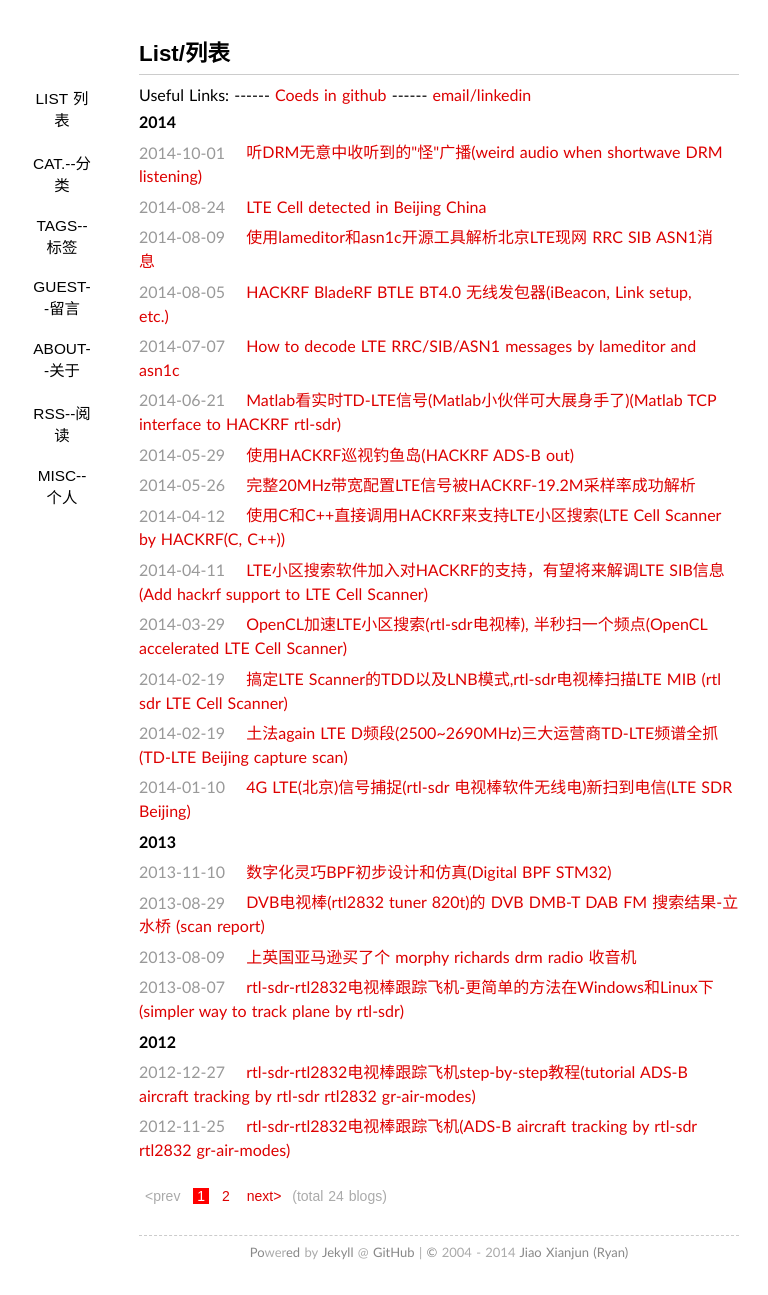
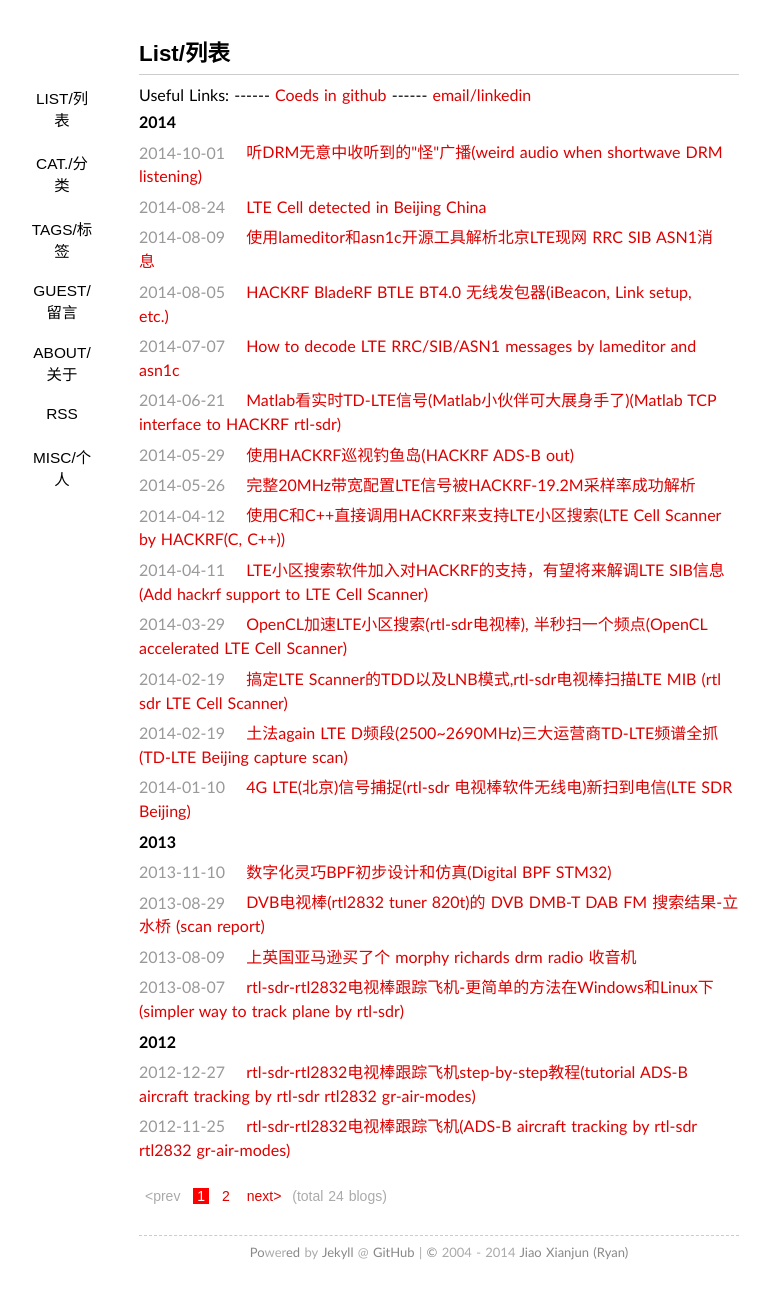
Before and after one commit to sdr-x/sdr-x.github.io, a Jekyll site: the page built from index.html, in a window 1280 px wide. Shown: the whole page, without its empty margins (201-969 px from the left). Built offline with Jekyll 4.4.1, drawn with Linux system fonts in a browser that asks for light colours; some web fonts are replaced; Markdown is read by kramdown in place of the engine named in the settings; the list of posts is cut into pages by our own code.

Commit message:
Update default.html

```diff
--- a/_layouts/default.html
+++ b/_layouts/default.html
@@ -17,14 +17,14 @@
         <h1>{{ page.title }}</h1>
         </header>
         <nav>
-        <span><a title="List     列表" class="" href="/">List     列表</a></span>
-        <span><a title="Cat.--分类" class="" href="/categories/">Cat.--分类</a></span>
-        <span><a title="Tags--标签" class="" href="/tags/">Tags--标签</a></span>
+        <span><a title="List/列表" class="" href="/">List/列表</a></span>
+        <span><a title="Cat./分类" class="" href="/categories/">Cat./分类</a></span>
+        <span><a title="Tags/标签" class="" href="/tags/">Tags/标签</a></span>
         <!--<span><a title="Links" class="" href="/links/">Links</a></span>-->
-        <span><a title="Guest--留言" class="" href="/guestbook/">Guest--留言</a></span>
-        <span><a title="About--关于" class="" href="/about/">About--关于</a></span>
-        <span><a title="RSS--阅读" class="" href="/feed/" target="_blank">RSS--阅读</a></span>
-        <span><a title="Misc--个人" class="" href="/personal_misc/">Misc--个人</a></span>
+        <span><a title="Guest/留言" class="" href="/guestbook/">Guest/留言</a></span>
+        <span><a title="About/关于" class="" href="/about/">About/关于</a></span>
+        <span><a title="RSS" class="" href="/feed/" target="_blank">RSS</a></span>
+        <span><a title="Misc/个人" class="" href="/personal_misc/">Misc/个人</a></span>
         </nav>
         <article class="content">
         {{ content }}
```
